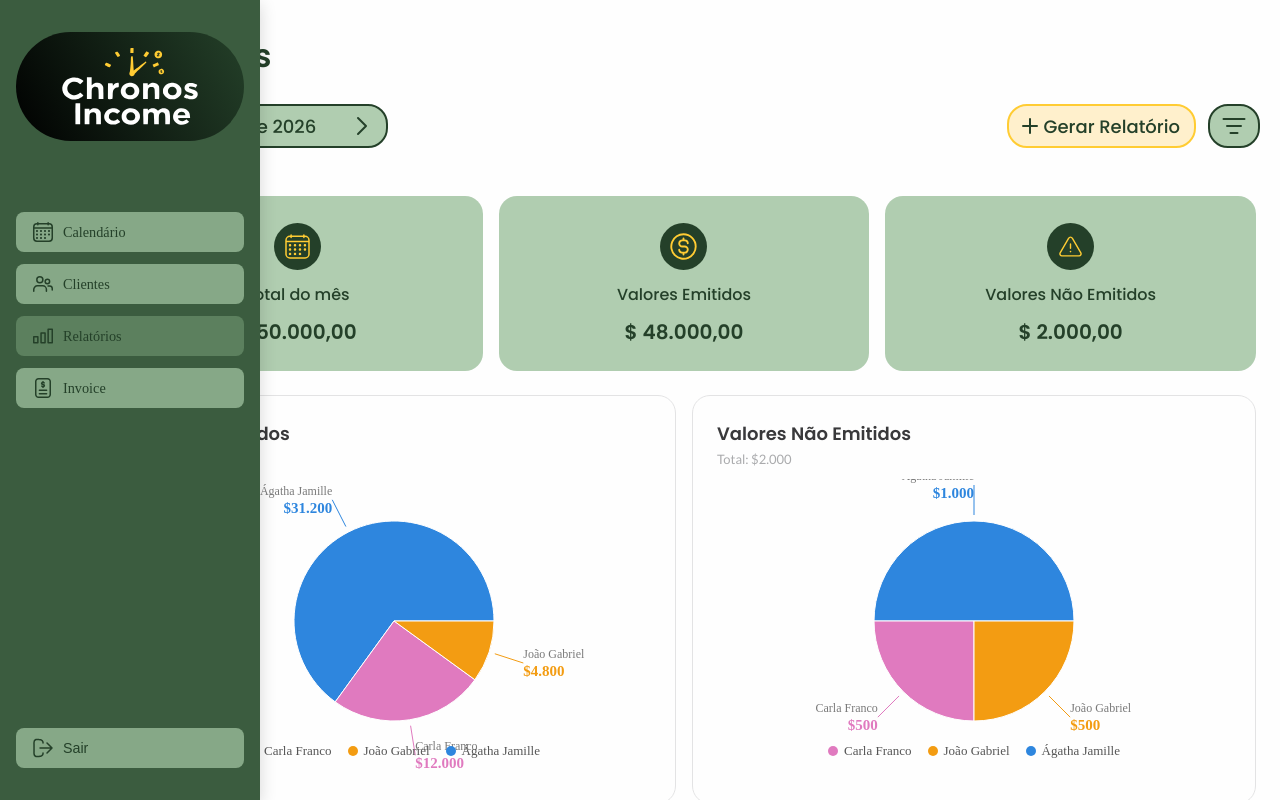
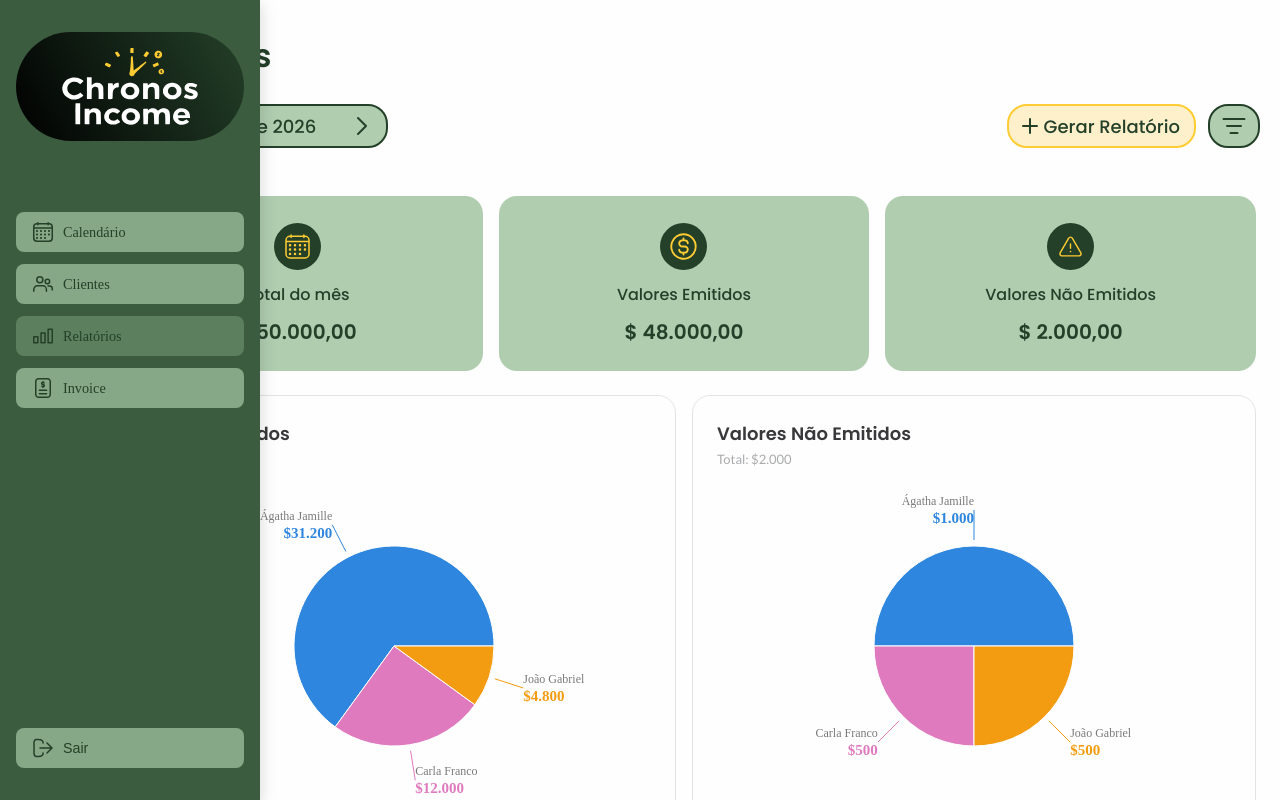
Before and after one commit to Chike-EME/Chronos-Income-web, a Next.js app: page /relatorios in a window 1280 px wide. Built offline with nearby package versions, Linux system fonts and the light colour scheme.

Commit message:
fix: charts

```diff
--- a/src/components/Charts/PieChart/index.tsx
+++ b/src/components/Charts/PieChart/index.tsx
@@ -1,12 +1,6 @@
 'use client';
 
-import {
-  PieChart,
-  Pie,
-  Cell,
-  ResponsiveContainer,
-  Legend,
-} from 'recharts';
+import { PieChart, Pie, Cell, ResponsiveContainer, Legend } from 'recharts';
 import {
   ChartCard,
   ChartTitle,
@@ -126,10 +120,8 @@ export function ClientPieChart({
           </SkeletonLegend>
         </>
       ) : (
-        <ResponsiveContainer width="100%" height={300}>
-          <PieChart
-            margin={{ top: 20, right: 60, bottom: 20, left: 60 }}
-          >
+        <ResponsiveContainer width="100%" height={350}>
+          <PieChart margin={{ top: 10, right: 60, bottom: 10, left: 60 }}>
             <Pie
               data={data}
               dataKey="value"
--- a/src/components/Charts/PieChart/styles.ts
+++ b/src/components/Charts/PieChart/styles.ts
@@ -4,8 +4,7 @@ export const ChartCard = styled.div`
   padding: 24px;
 
   background: ${({ theme }) => theme.colors.white};
-  border: 1px solid
-    ${({ theme }) => theme.colors.neutral[20] ?? '#eee'};
+  border: 1px solid ${({ theme }) => theme.colors.neutral[20] ?? '#eee'};
   border-radius: 18px;
 
   display: flex;
```
